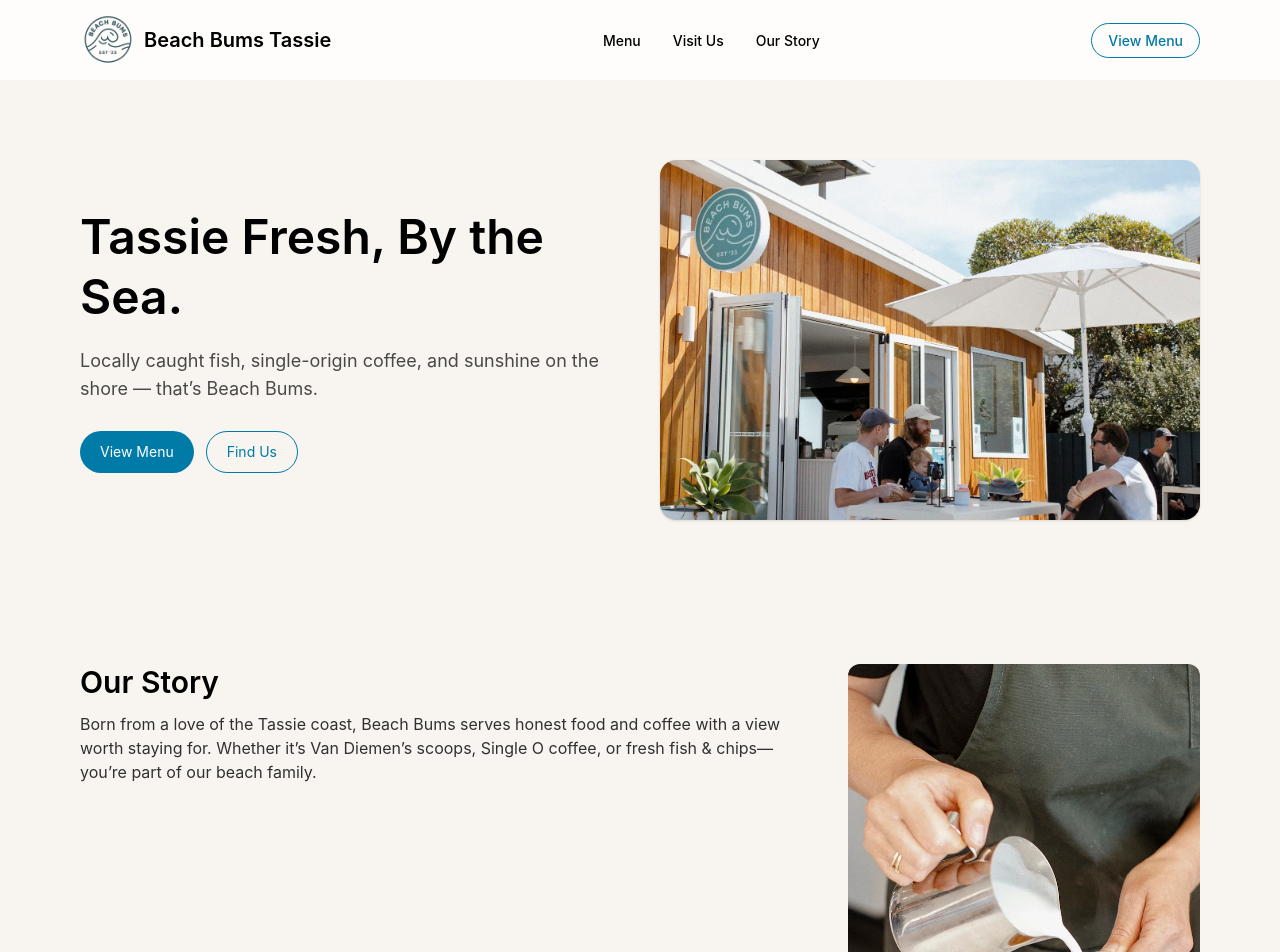
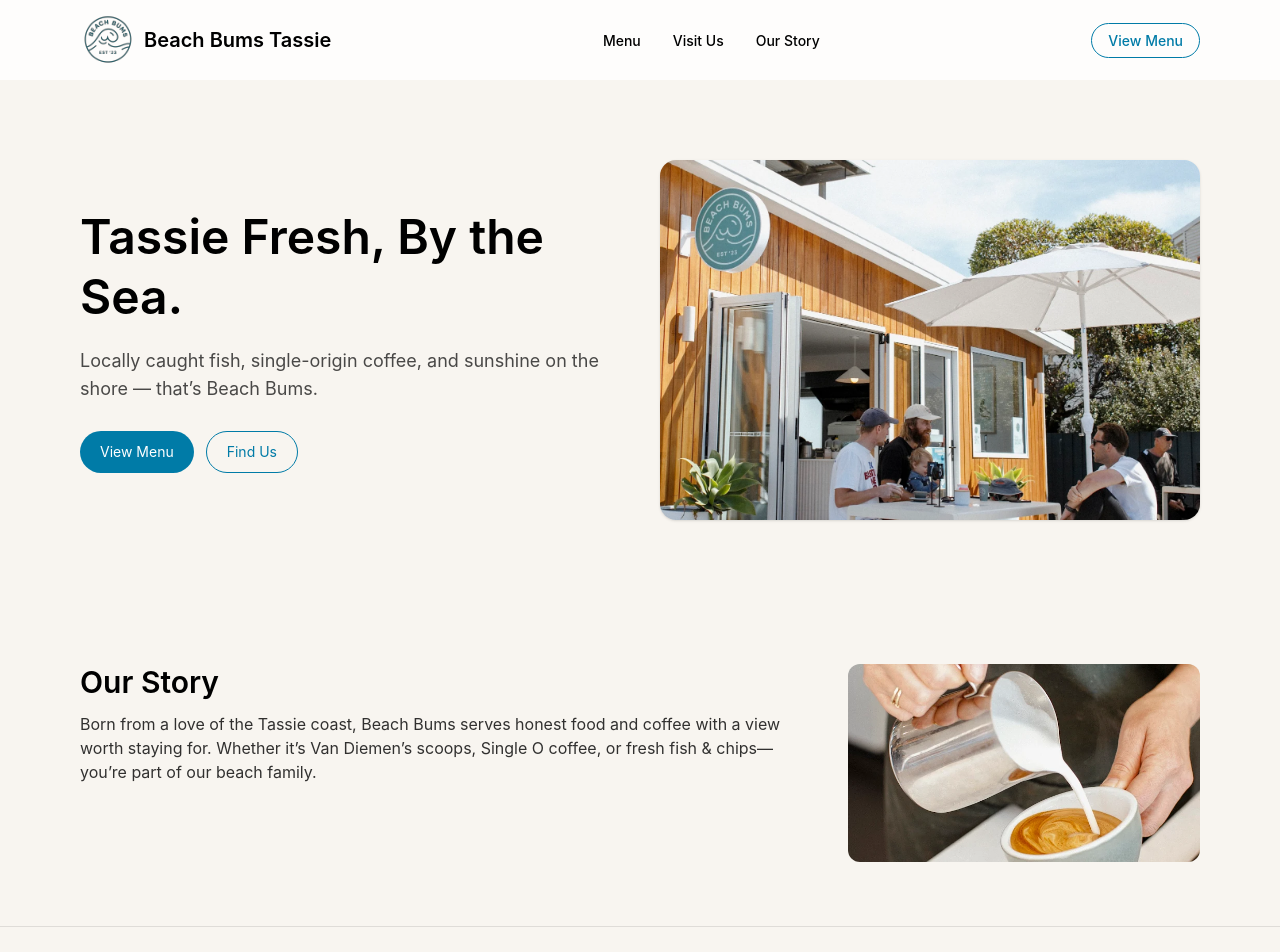
Before and after one commit to sunilbalamidev/Beach-Bums-Cafe, a Next.js app: page / in a window 1280 px wide. Shown: the top 952 px of the page. Built offline with nearby package versions, Linux system fonts and the light colour scheme.

Commit message:
bug fix: Story component image size fix

```diff
--- a/src/components/Story.jsx
+++ b/src/components/Story.jsx
@@ -22,7 +22,7 @@
             alt="Our Story"
             width={1000}
             height={700}
-            className="w-full h-auto object-cover rounded-xl"
+            className="w-full aspect-[16/9] h-auto object-cover rounded-xl"
             sizes="(max-width: 768px) 100vw, 33vw"
             loading="lazy"
           />
```
